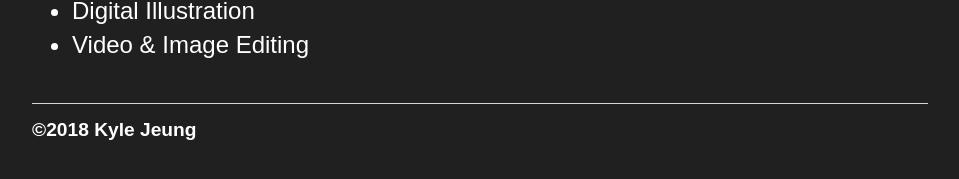
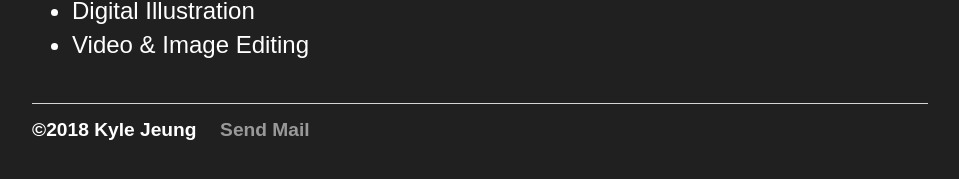
Before and after one commit to jeungkyle/portfolio, a Jekyll site: the page built from index.html, in a window 1280 px wide. Shown: the part 641-820 px from the top of the page, without its empty margins (160-1119 px from the left). Built offline with Jekyll 4.4.1, drawn with Linux system fonts in a browser that asks for light colours.

Commit message:
Update default.html

```diff
--- a/_layouts/default.html
+++ b/_layouts/default.html
@@ -21,8 +21,8 @@
 			</div><!-- /.container -->
 			<br>
 			<footer>
-	    		<ul>
-	        		<li>©2018 Kyle Jeung</li>
+				<ul>
+					<li>©2018 Kyle Jeung</li> <li><a href="mailto:jeungkyle@gmail.com">Send Mail</a><li>
 				</ul>
 			</footer>
 		</body>
```
